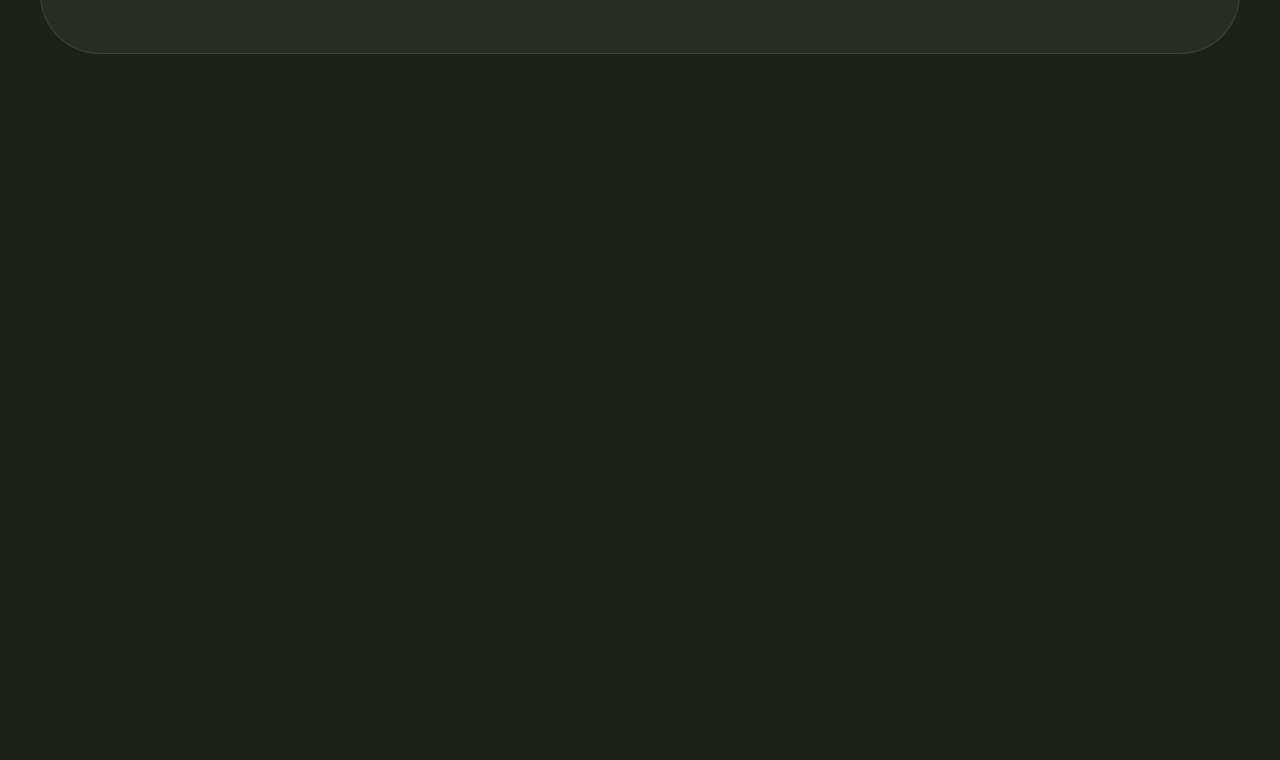
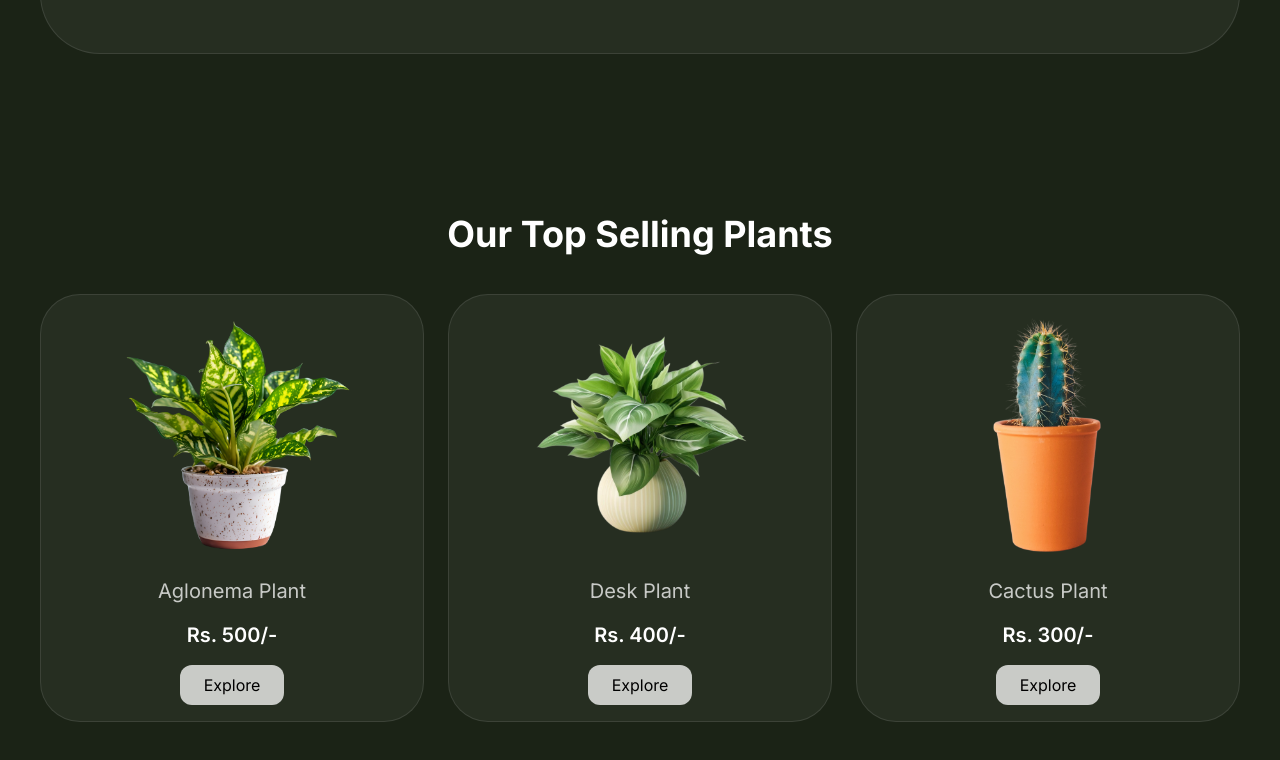
Before and after one commit to adrika-code/floravision, a Next.js app: page / in a window 1280 px wide. Shown: the part 1698-2458 px from the top of the page. Before the commit the page ends 1832 px from the top, so only its background shows below. Built offline with nearby package versions, Linux system fonts and the light colour scheme.

Commit message:
add top selling plants section

```diff
--- a/src/app/page.js
+++ b/src/app/page.js
@@ -1,12 +1,14 @@
 import Navbar from '@/components/Navbar'
 import HeroBanner from '@/components/HeroBanner'
 import TrendingPlants from '@/components/TrendingPlants'
+import TopSelling from '@/components/TopSelling'
 export default function Home(){
   return(
     <main>
       <Navbar/>
       <HeroBanner/>
       <TrendingPlants/>
+      <TopSelling />
     </main>
   )
 }
--- /dev/null
+++ b/src/components/TopSelling.jsx
@@ -0,0 +1,60 @@
+import Image from 'next/image'
+export default function TopSelling(){
+    return(
+        <section className="px-10 py-20">
+            <h2 className="text-white text-4xl font-bold text-center mb-10">Our Top Selling Plants </h2>
+            <div className="grid grid-cols-3 gap-6">
+                <div className="relative bg-white/5 rounded-[40px] border border-white/10 p-4 flex flex-col items-center gap-4">
+                <div className="relative w-[250px] h-[250px]">
+                    <Image
+                    src="/images/aglaonema.png"
+                    alt="aglaonema plant"
+                    fill
+                    className="object-contain"
+                    />
+                </div>
+                <p className="text-white/75 text-xl">Aglonema Plant</p>
+                <p className="text-white text-xl font-semibold">Rs. 500/-</p>
+                <button className="px-6 py-2 bg-white/75 text-black rounded-xl">Explore</button>
+                </div>
+
+                  <div className="relative bg-white/5 rounded-[40px] border border-white/10 p-4 flex flex-col items-center gap-4">
+                <div className="relative w-[250px] h-[250px]">
+                    <Image
+                    src="/images/trending-plant-1.png"
+                    alt="plant 2"
+                    fill
+                    className="object-contain"
+                    />
+                </div>
+                <p className="text-white/75 text-xl">Desk Plant</p>
+                <p className="text-white text-xl font-semibold">Rs. 400/-</p>
+                <button className="px-6 py-2 bg-white/75 text-black rounded-xl">Explore</button>
+                </div>
+
+                  <div className="relative bg-white/5 rounded-[40px] border border-white/10 p-4 flex flex-col items-center gap-4">
+                <div className="relative w-[250px] h-[250px]">
+                    <Image
+                    src="/images/cactus.png"
+                    alt="cactus plant"
+                    fill
+                    className="object-contain"
+                    />
+                </div>
+                <p className="text-white/75 text-xl">Cactus Plant</p>
+                <p className="text-white text-xl font-semibold">Rs. 300/-</p>
+                <button className="px-6 py-2 bg-white/75 text-black rounded-xl">Explore</button>
+                </div>
+
+
+
+
+
+
+
+
+
+            </div>
+        </section>
+    )
+}
```
Also changed, not shown: src/components/TrendingPlants.jsx (indentation only).
